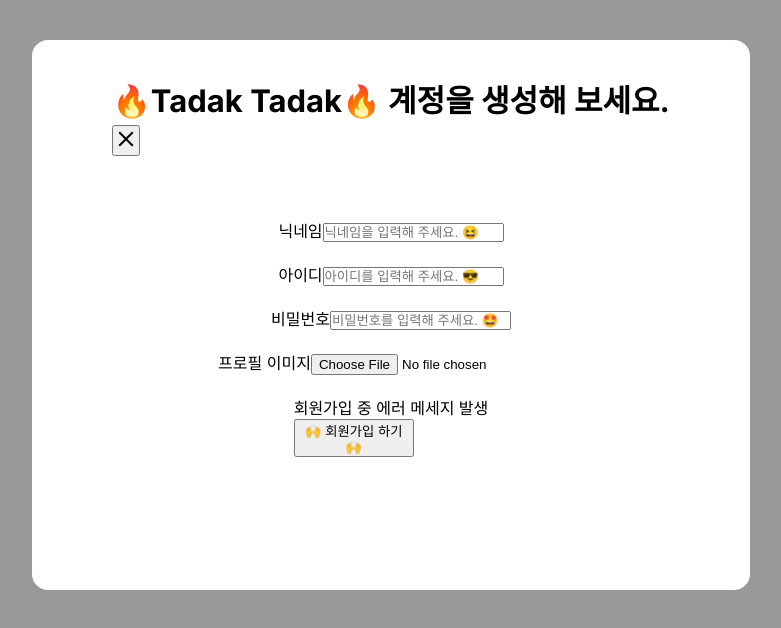
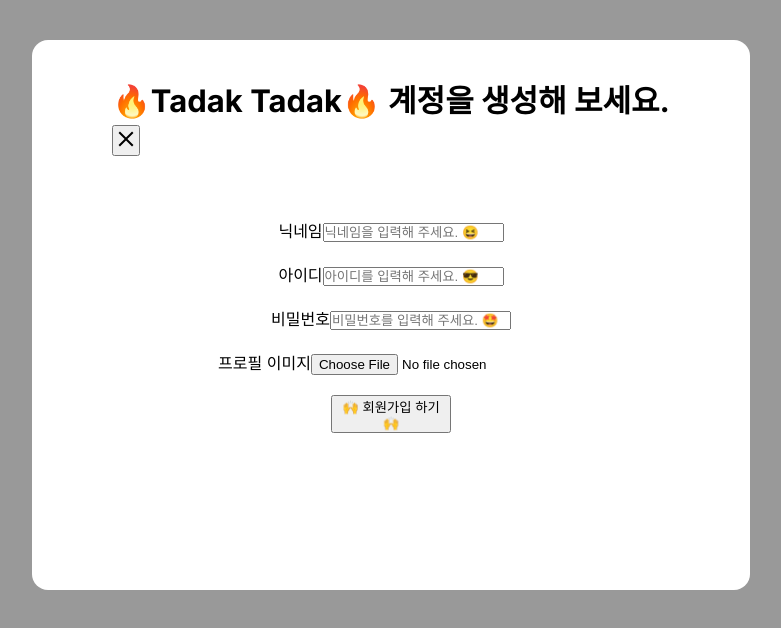
Before and after one commit to next-level-cjwj/Next.js-Project, a Next.js app: page /i/flow/signup in a window 1280 px wide. Shown: the top 628 px of the page, without its empty margins (249-1030 px from the left). Built offline with nearby package versions, Linux system fonts and the light colour scheme; no server answers.

Commit message:
feat: 회원가입 에러 메세지 처리하기

```diff
--- a/src/app/(beforeLogin)/_component/SignupModal.tsx
+++ b/src/app/(beforeLogin)/_component/SignupModal.tsx
@@ -9,7 +9,7 @@
   const [state, formAction] = useFormState(onSubmit, { message: null })
   const { pending } = useFormStatus()
 
-  const showMessage = (message: string) => {
+  const showMessage = (message: string | undefined | null) => {
     if (message === 'no_id') {
       return '아이디를 다시 입력해주세요!'
     }
@@ -23,8 +23,9 @@
       return '이미지를 다시 업로드 해주세요!'
     }
     if (message === 'user_exists') {
-      return '이미 사용 중인 아이디입니다!'
+      return '이미 사용 중인 아이디입니다.'
     }
+    return ''
   }
 
   return (
@@ -93,7 +94,7 @@
             />
           </div>
           <div className={style.modalFooter}>
-            <div>회원가입 중 에러 메세지 발생</div>
+            <div style={{ color: 'red' }}>{showMessage(state?.message)}</div>
             <button type='submit' style={{ width: '120px' }} disabled={pending}>
               🙌 회원가입 하기 🙌
             </button>
--- a/src/app/(beforeLogin)/_lib/signup.ts
+++ b/src/app/(beforeLogin)/_lib/signup.ts
@@ -56,7 +56,7 @@
   }
 
   if (shouldRedirect) {
-    redirect('/home') // try/catch문 안에서 X
+    redirect('/home')
   }
 
   return { message: null }
```
